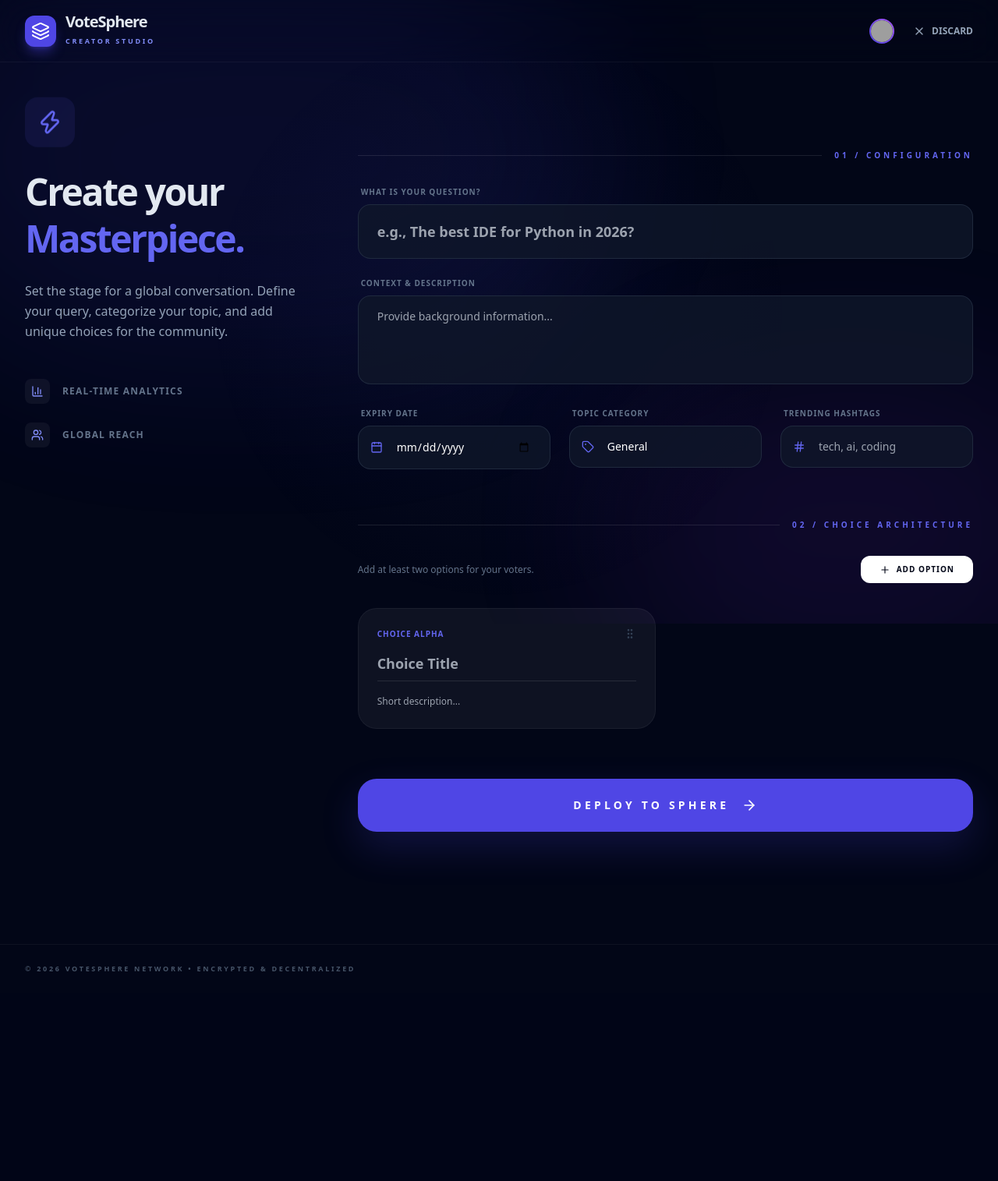
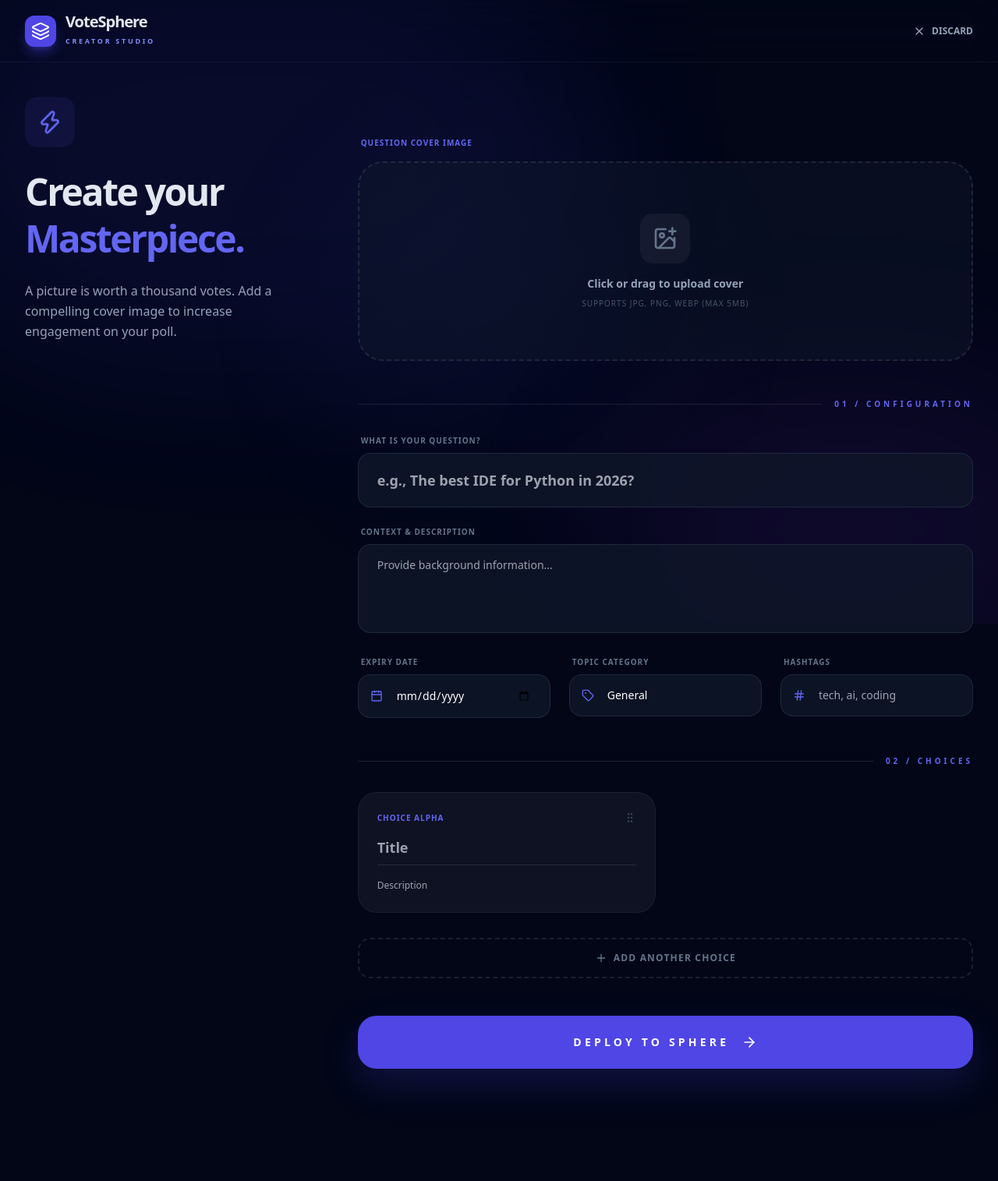
Before and after one commit to A-Coder-13/Voting-System, a Django app: page /ques/creat-ques in a window 1280 px wide. Shown: the whole page at 78% size. Before the commit the page ends 1246 px from the top, so only its background shows below. Run offline with Django 5.2, Linux system fonts and the light colour scheme; a user stored in the database is signed in; data comes from the database, SQL or seed files in the repository; both versions use the stored data as it was after the commit; some libraries are stand-ins or nearby versions; grey boxes are pictures that could not be loaded.

Commit message:
cover add on ques and user_profile created

```diff
--- a/VotingSystem/Work todo.txt
+++ b/VotingSystem/Work todo.txt
@@ -6,3 +6,4 @@
 6. Profile pf Activity section
 7. is all users profile shows to any one
 8.Trending hashtags, sorting, and other filter
+login required pg not directing login pg still
--- a/VotingSystem/questonaries/Templates/questionaries/ques_creation.html
+++ b/VotingSystem/questonaries/Templates/questionaries/ques_creation.html
@@ -34,7 +34,6 @@
         }
     </script>
     <style>
-        /* Force Dark Theme & Full Page Layout */
         body { background-color: #020617; color: #e2e8f0; }
         .glass-background {
             background: radial-gradient(circle at 50% 50%, rgba(99, 102, 241, 0.05) 0%, transparent 50%);
@@ -43,13 +42,16 @@
         .custom-scrollbar::-webkit-scrollbar-track { background: transparent; }
         .custom-scrollbar::-webkit-scrollbar-thumb { background: #6366f1; border-radius: 10px; }
 
-        /* Input Overrides for Dark Mode */
         input, textarea, select {
             background: rgba(15, 23, 42, 0.8) !important;
             border: 1px solid rgba(51, 65, 85, 0.5) !important;
             color: white !important;
         }
         input:focus { border-color: #6366f1 !important; box-shadow: 0 0 0 4px rgba(99, 102, 241, 0.1); }
+
+        .abstract-gradient {
+            background: linear-gradient(135deg, #6366f1 0%, #a855f7 100%);
+        }
     </style>
 </head>
 <body class="min-h-screen relative overflow-x-hidden flex flex-col font-sans">
@@ -69,14 +71,7 @@
                 <span class="text-[9px] uppercase tracking-[0.3em] text-brand-400 font-bold">Creator Studio</span>
             </div>
         </div>
-
-
         <div class="flex items-center gap-6">
-            <a href="{% url 'profile' %}">
-                <div class="w-8 h-8 rounded-full bg-gradient-to-tr from-brand-600 to-purple-500 p-0.5">
-                    <img src="{% if user.profile.profile_picture %}{{user.profile.profile_picture.url}}{% else %}https://api.dicebear.com/7.x/avataaars/svg?seed={{request.user.username}}{% endif %}" class="w-full h-full rounded-full bg-white dark:bg-slate-900" alt="Avatar">
-                </div>
-            </a>
             <a href="{% url 'feeds' %}" class="group flex items-center gap-2 text-xs font-bold text-slate-400 hover:text-white transition-all">
                 <i data-lucide="x" class="w-4 h-4 group-hover:rotate-90 transition-transform"></i>
                 DISCARD
@@ -92,30 +87,36 @@
                     <i data-lucide="zap" class="w-8 h-8 text-brand-500"></i>
                 </div>
                 <h1 class="text-5xl font-black tracking-tighter mb-6 leading-tight">Create your<br><span class="text-brand-500">Masterpiece.</span></h1>
-                <p class="text-slate-400 leading-relaxed">
-                    Set the stage for a global conversation. Define your query, categorize your topic, and add unique choices for the community.
-                </p>
-
-                <div class="mt-12 space-y-6">
-                    <div class="flex items-center gap-4 text-slate-500">
-                        <div class="w-8 h-8 rounded-lg bg-white/5 flex items-center justify-center">
-                            <i data-lucide="bar-chart-3" class="w-4 h-4 text-brand-400"></i>
-                        </div>
-                        <span class="text-xs font-bold uppercase tracking-widest">Real-time Analytics</span>
-                    </div>
-                    <div class="flex items-center gap-4 text-slate-500">
-                        <div class="w-8 h-8 rounded-lg bg-white/5 flex items-center justify-center">
-                            <i data-lucide="users" class="w-4 h-4 text-brand-400"></i>
-                        </div>
-                        <span class="text-xs font-bold uppercase tracking-widest">Global Reach</span>
-                    </div>
-                </div>
+                <p class="text-slate-400 leading-relaxed">A picture is worth a thousand votes. Add a compelling cover image to increase engagement on your poll.</p>
             </div>
         </div>
 
         <div class="lg:col-span-8">
-            <form id="form" method="POST" class="space-y-16 pb-24">
+            <form id="form" method="POST" enctype="multipart/form-data" class="space-y-12 pb-24">
                 {% csrf_token %}
+
+                <section class="space-y-4">
+                    <label class="block text-[10px] font-black uppercase tracking-widest text-brand-500 px-1">Question Cover Image</label>
+                    <div class="relative group cursor-pointer">
+                        <input  type="file" id="cover_image" name="img" class="absolute inset-0 w-full h-full opacity-0 z-20 cursor-pointer" accept="image/*" onchange="previewCover(this)">
+                        <div id="cover-preview-container" class="w-full h-64 rounded-[2rem] border-2 border-dashed border-white/10 bg-slate-900/50 flex flex-col items-center justify-center transition-all group-hover:border-brand-500/50 group-hover:bg-slate-900/80 relative overflow-hidden">
+
+                            <div id="cover-placeholder" class="flex flex-col items-center text-center p-6 transition-opacity duration-300">
+                                <div class="w-16 h-16 rounded-2xl bg-white/5 flex items-center justify-center mb-4">
+                                    <i data-lucide="image-plus" class="w-8 h-8 text-slate-500 group-hover:text-brand-500 transition-colors"></i>
+                                </div>
+                                <p class="text-sm font-bold text-slate-400">Click or drag to upload cover</p>
+                                <p class="text-[10px] text-slate-600 mt-2 uppercase tracking-widest">Supports JPG, PNG, WEBP (Max 5MB)</p>
+                            </div>
+
+                            <img id="cover-preview-img" class="absolute inset-0 w-full h-full object-cover hidden transition-transform duration-500 group-hover:scale-105">
+
+                            <button type="button" id="remove-cover" class="absolute top-4 right-4 z-30 p-2 bg-red-500/20 text-red-500 rounded-lg backdrop-blur-md opacity-0 transition-opacity hidden hover:bg-red-500 hover:text-white" onclick="clearCover(event)">
+                                <i data-lucide="trash-2" class="w-4 h-4"></i>
+                            </button>
+                        </div>
+                    </div>
+                </section>
 
                 <section class="space-y-8">
                     <div class="flex items-center gap-4">
@@ -126,14 +127,12 @@
                     <div class="grid grid-cols-1 gap-6">
                         <div class="group">
                             <label class="block text-[10px] font-black uppercase tracking-widest text-slate-500 mb-2 px-1">What is your question?</label>
-                            <input type="text" name="ques" placeholder="e.g., The best IDE for Python in 2026?"
-                                class="w-full rounded-2xl px-6 py-5 text-lg font-bold outline-none transition-all">
+                            <input type="text" name="ques" placeholder="e.g., The best IDE for Python in 2026?" class="w-full rounded-2xl px-6 py-5 text-lg font-bold outline-none transition-all">
                         </div>
 
                         <div class="group">
                             <label class="block text-[10px] font-black uppercase tracking-widest text-slate-500 mb-2 px-1">Context & Description</label>
-                            <textarea rows="4" name="q_desc" placeholder="Provide background information..."
-                                class="w-full rounded-2xl px-6 py-4 text-sm outline-none transition-all resize-none"></textarea>
+                            <textarea rows="4" name="q_desc" placeholder="Provide background information..." class="w-full rounded-2xl px-6 py-4 text-sm outline-none transition-all resize-none"></textarea>
                         </div>
 
                         <div class="grid grid-cols-1 md:grid-cols-3 gap-6">
@@ -156,7 +155,7 @@
                                 </div>
                             </div>
                             <div>
-                                <label class="block text-[10px] font-black uppercase tracking-widest text-slate-500 mb-2 px-1">Trending Hashtags</label>
+                                <label class="block text-[10px] font-black uppercase tracking-widest text-slate-500 mb-2 px-1">Hashtags</label>
                                 <div class="relative">
                                     <i data-lucide="hash" class="absolute left-4 top-1/2 -translate-y-1/2 w-4 h-4 text-brand-500"></i>
                                     <input type="text" name="hashtags" placeholder="tech, ai, coding" class="w-full pl-12 pr-6 py-4 rounded-2xl text-sm outline-none">
@@ -169,14 +168,7 @@
                 <section class="space-y-8">
                     <div class="flex items-center gap-4">
                         <div class="h-px flex-1 bg-white/10"></div>
-                        <h2 class="text-[10px] font-black uppercase tracking-[0.4em] text-brand-500">02 / Choice Architecture</h2>
-                    </div>
-
-                    <div class="flex items-center justify-between">
-                        <p class="text-xs text-slate-500 font-medium">Add at least two options for your voters.</p>
-                        <button type="button" onclick="addOption()" class="bg-white text-darkest px-6 py-2.5 rounded-xl text-[10px] font-black uppercase tracking-widest flex items-center gap-2 hover:bg-brand-500 hover:text-white transition-all">
-                            <i data-lucide="plus" class="w-3.5 h-3.5"></i> Add Option
-                        </button>
+                        <h2 class="text-[10px] font-black uppercase tracking-[0.4em] text-brand-500">02 / Choices</h2>
                     </div>
 
                     <div id="options-container" class="grid grid-cols-1 md:grid-cols-2 gap-6">
@@ -185,10 +177,14 @@
                                 <span class="text-[10px] font-black text-brand-500 uppercase tracking-widest">Choice Alpha</span>
                                 <i data-lucide="grip-vertical" class="w-4 h-4 text-slate-700"></i>
                             </div>
-                            <input type="text" placeholder="Choice Title" class="opt w-full !bg-transparent !border-0 !border-b !border-white/10 p-0 pb-2 text-lg font-bold outline-none mb-3 focus:!border-brand-500">
-                            <input type="text" placeholder="Short description..." class="opt_dsc w-full !bg-transparent !border-0 p-0 text-xs text-slate-500 outline-none">
+                            <input type="text" placeholder="Title" class="opt w-full !bg-transparent !border-0 !border-b !border-white/10 p-0 pb-2 text-lg font-bold outline-none mb-3">
+                            <input type="text" placeholder="Description" class="opt_dsc w-full !bg-transparent !border-0 p-0 text-xs text-slate-500 outline-none">
                         </div>
                     </div>
+
+                    <button type="button" onclick="addOption()" class="w-full border-2 border-dashed border-white/10 py-4 rounded-2xl flex items-center justify-center gap-2 text-slate-500 hover:border-brand-500/50 hover:text-brand-500 transition-all text-xs font-bold uppercase tracking-widest">
+                        <i data-lucide="plus" class="w-4 h-4"></i> Add Another Choice
+                    </button>
                 </section>
 
                 <input name="opt_hidden" id="opt_hidden" type="hidden">
@@ -202,15 +198,47 @@
         </div>
     </main>
 
-    <footer class="mt-auto px-8 py-6 border-t border-white/5 text-center lg:text-left">
-        <p class="text-[9px] font-bold uppercase tracking-[0.3em] text-slate-600">
-            &copy; 2026 VoteSphere Network • encrypted & decentralized
-        </p>
-    </footer>
-
     <script>
         lucide.createIcons();
 
+        function previewCover(input) {
+            const container = document.getElementById('cover-preview-container');
+            const img = document.getElementById('cover-preview-img');
+            const placeholder = document.getElementById('cover-placeholder');
+            const removeBtn = document.getElementById('remove-cover');
+
+            if (input.files && input.files[0]) {
+                const reader = new FileReader();
+                reader.onload = function(e) {
+                    img.src = e.target.result;
+                    img.classList.remove('hidden');
+                    placeholder.classList.add('opacity-0', 'pointer-events-none');
+                    removeBtn.classList.remove('hidden');
+                    removeBtn.classList.add('opacity-100');
+                    container.classList.add('border-solid', 'border-brand-500/50');
+                }
+                reader.readAsDataURL(input.files[0]);
+            }
+        }
+
+        function clearCover(event) {
+            event.stopPropagation();
+            const input = document.getElementById('cover_image');
+            const img = document.getElementById('cover-preview-img');
+            const placeholder = document.getElementById('cover-placeholder');
+            const removeBtn = document.getElementById('remove-cover');
+            const container = document.getElementById('cover-preview-container');
+
+            input.value = "";
+            img.src = "";
+            img.classList.add('hidden');
+            placeholder.classList.remove('opacity-0', 'pointer-events-none');
+            removeBtn.classList.add('hidden');
+            removeBtn.classList.remove('opacity-100');
+            container.classList.remove('border-solid', 'border-brand-500/50');
+        }
+
+        // Keep your existing addOption and submit scripts
         function addOption() {
             const container = document.getElementById('options-container');
             const div = document.createElement('div');
@@ -222,13 +250,11 @@
                         <i data-lucide="trash-2" class="w-4 h-4"></i>
                     </button>
                 </div>
-                <input type="text" placeholder="Choice Title" class="opt w-full !bg-transparent !border-0 !border-b !border-white/10 p-0 pb-2 text-lg font-bold outline-none mb-3 focus:!border-brand-500">
+                <input type="text" placeholder="Title" class="opt w-full !bg-transparent !border-0 !border-b !border-white/10 p-0 pb-2 text-lg font-bold outline-none mb-3 focus:!border-brand-500">
                 <input type="text" placeholder="Short description..." class="opt_dsc w-full !bg-transparent !border-0 p-0 text-xs text-slate-500 outline-none">
             `;
             container.appendChild(div);
             lucide.createIcons();
-            // Smooth scroll to the new option on mobile
-            if(window.innerWidth < 1024) div.scrollIntoView({ behavior: 'smooth', block: 'center' });
         }
 
         document.getElementById('form').addEventListener('submit', function(e) {
@@ -236,7 +262,6 @@
             let descs = [];
             document.querySelectorAll('.opt').forEach(input => options.push(input.value));
             document.querySelectorAll('.opt_dsc').forEach(input => descs.push(input.value));
-
             document.getElementById('opt_hidden').value = options.join(",");
             document.getElementById('opt_dsc_hidden').value = descs.join(",");
         });
--- a/VotingSystem/questonaries/views.py
+++ b/VotingSystem/questonaries/views.py
@@ -18,6 +18,7 @@ def create_question(req):
         ex_date = req.POST.get('ex_date')
         category_id = req.POST.get('cat')
         hashtags= req.POST.get('hashtags')
+        img = req.FILES.get('img')
         user = req.user
 
         cat =Category.objects.get(id=category_id)
@@ -30,6 +31,7 @@ def create_question(req):
             hashtags=hashtags,
             expiry=ex_date,
             cat_id=cat,
+            img=img,
             u_id=user
         )
 
@@ -191,10 +193,6 @@ def voting_pole(req, id):
 
 
 
-
-
-
-
     context = {
         'ques': ques,
         'opt': option,
--- a/VotingSystem/users/url.py
+++ b/VotingSystem/users/url.py
@@ -10,4 +10,5 @@ urlpatterns=[
     path('reset_password',reset_password,name='reset_password'),
     path('edit_profile',edit_profile,name='edit_profile'),
     path('profile',profile_view,name='profile'),
+    path('user_profile/<int:id>',other_profile_view,name='user_profile'),
 ]
```
Also changed, not shown: VotingSystem/questonaries/Templates/questionaries/voting-pole.html (+31 -58 lines), VotingSystem/questonaries/models.py (+8 -0 lines), VotingSystem/users/Templates/users/other_profile.html (added, +194 -0 lines), VotingSystem/users/views.py (+36 -0 lines), VotingSystem/db.sqlite3, VotingSystem/media/images/Ques_Covers/2026/04/09/android_vs_i_phone.webp (added), VotingSystem/questonaries/migrations/0006_question_img.py (added).
